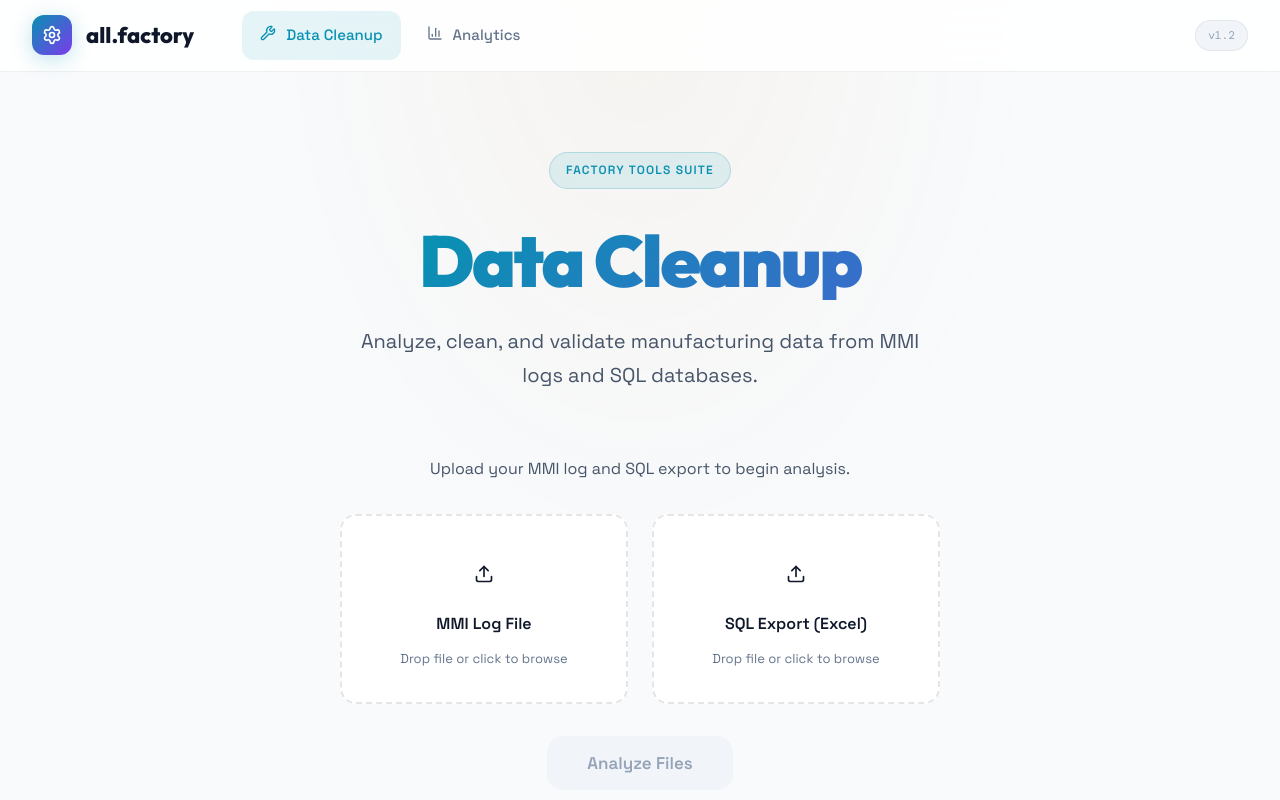
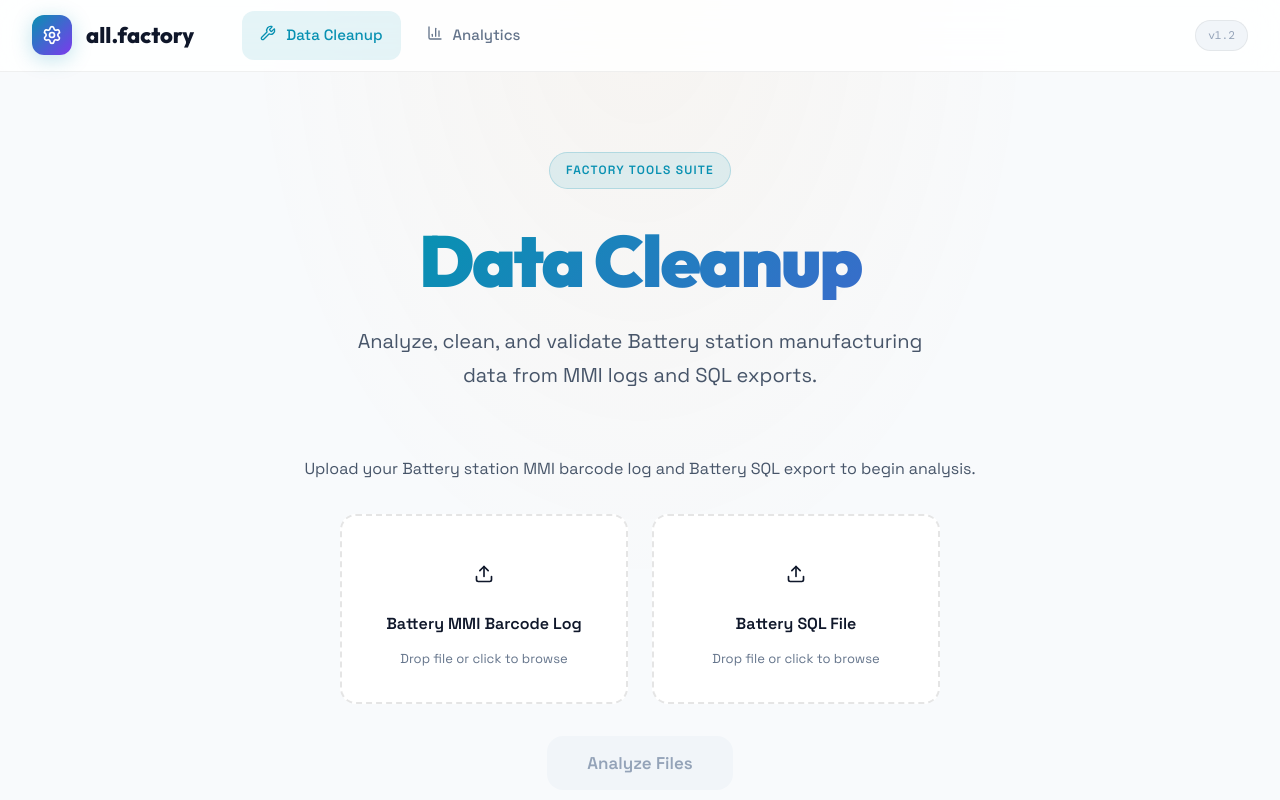
Before and after one commit to JawboneHealth/all.factory, a React (Vite) app in the folder frontend/: page /data-cleanup in a window 1280 px wide. Built offline with nearby package versions, Linux system fonts and the light colour scheme.

Commit message:
restrict labels to Battery station, add CSV to SQL upload accept types

```diff
--- a/frontend/src/pages/DataCleanup.tsx
+++ b/frontend/src/pages/DataCleanup.tsx
@@ -136,26 +136,26 @@ export function DataCleanup() {
           <span className="hero-badge">Factory Tools Suite</span>
           <h1>Data Cleanup</h1>
           <p className="hero-subtitle">
-            Analyze, clean, and validate manufacturing data from MMI logs and SQL databases.
+            Analyze, clean, and validate Battery station manufacturing data from MMI logs and SQL exports.
           </p>
         </section>
 
         {/* Upload Section */}
         <div className="upload-section">
           <p className="upload-intro">
-            Upload your MMI log and SQL export to begin analysis.
+            Upload your Battery station MMI barcode log and Battery SQL export to begin analysis.
           </p>
           <div className="upload-grid">
             <FileUploader
-              label="MMI Log File"
+              label="Battery MMI Barcode Log"
               accept=".log,.txt"
               onUpload={uploadMMI}
               status={mmiStatus}
               filename={mmiFilename}
             />
             <FileUploader
-              label="SQL Export (Excel)"
-              accept=".xlsx,.xls"
+              label="Battery SQL File"
+              accept=".xlsx,.xls,.csv"
               onUpload={uploadSQL}
               status={sqlStatus}
               filename={sqlFilename}
@@ -177,7 +177,7 @@ export function DataCleanup() {
             <div className="step-card">
               <div className="step-number">01</div>
               <h3>Upload Files</h3>
-              <p>Upload your MMI log file and SQL export (Excel) to begin analysis.</p>
+              <p>Upload your Battery station MMI barcode log and Battery SQL export (Excel or CSV).</p>
             </div>
             <div className="step-card">
               <div className="step-number">02</div>
```
